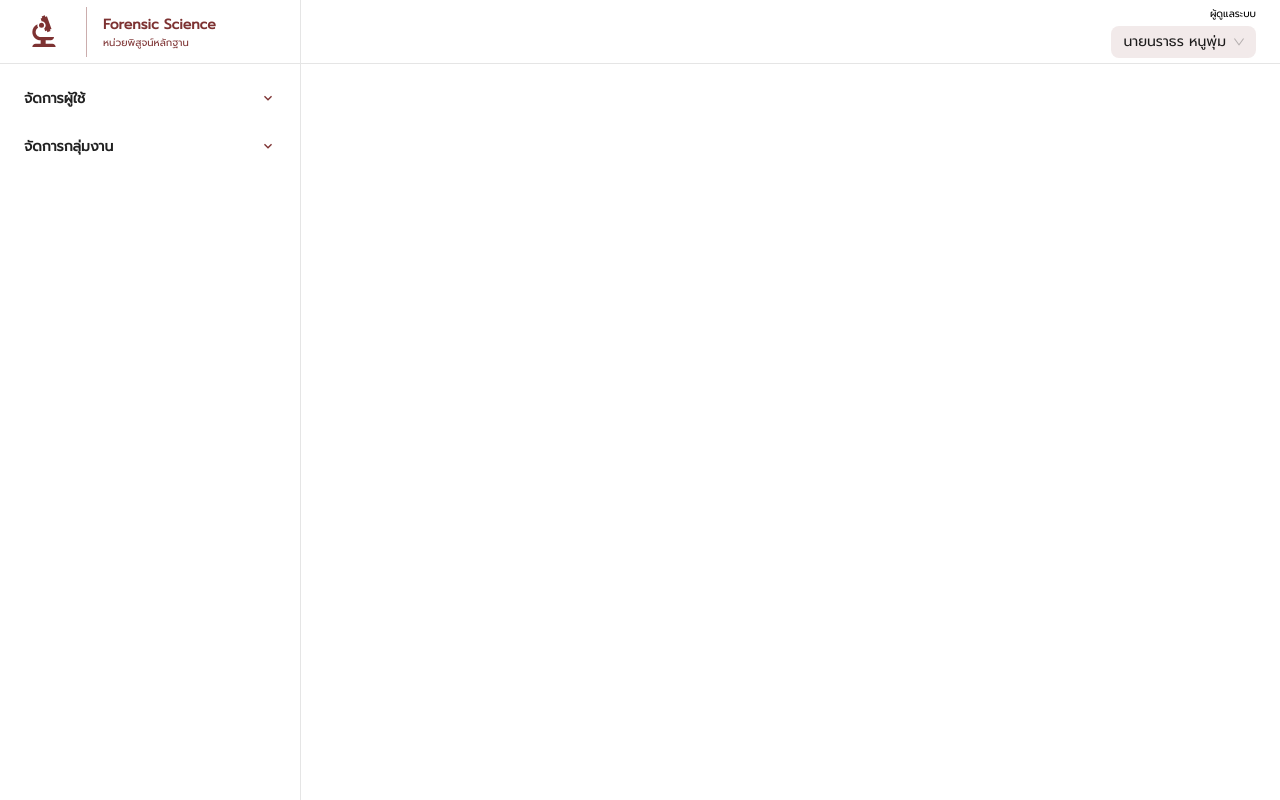
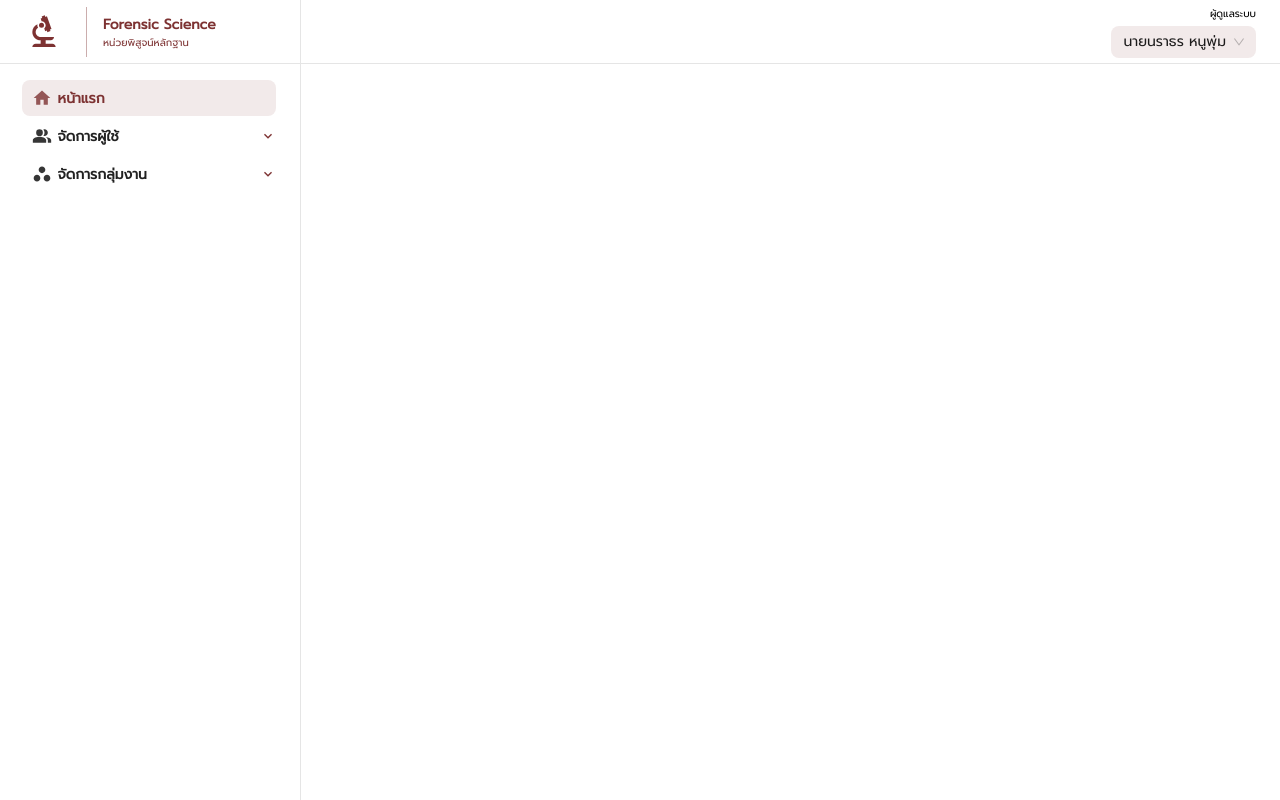
Before and after one commit to narathorn09/evidence-frontend, a React (Create React App) app: page / in a window 1280 px wide. Built offline with nearby package versions, Linux system fonts and the light colour scheme.

Commit message:
finish nav dasktop

```diff
--- a/src/layouts/items-navigate/items-nav.js
+++ b/src/layouts/items-navigate/items-nav.js
@@ -3,13 +3,19 @@ import Icon, {
   VideoCameraOutlined,
   UploadOutlined,
 } from "@ant-design/icons";
-import { PeopleAlt, Workspaces } from "@mui/icons-material";
+import { PeopleAlt, Workspaces,Home } from "@mui/icons-material";
 
 export const itemAdmin = [
   {
+    key: "G0",
+    label: "หน้าแรก",
+    icon: <Home sx={{ fontSize: "20px" }} />,
+    link: "/",
+  },
+  {
     key: "G1",
-    title: "จัดการผู้ใช้",
-    icon: <PeopleAlt style={{ fontSize: 20 }} />,
+    label: "จัดการผู้ใช้",
+    icon: <PeopleAlt sx={{ fontSize: "20px" }} />,
     childItems: [
       {
         key: "G1-child1",
@@ -41,116 +47,18 @@ export const itemAdmin = [
         link: "/user-management/expert/list",
         linkP: "/user-management/expert/",
       },
-      // {
-      //   key: "G1-child6",
-      //   label: "ผู้ดูแลระบบ",
-      //   link: "/user-management/admin/list",
-      //   linkP: "/user-management/admin/",
-      // },
-      // {
-      //   key: "G1-child7",
-      //   label: "ผู้การ",
-      //   link: "/user-management/commmander/list",
-      //   linkP: "/user-management/commmander/",
-      // },
-      // {
-      //   key: "G1-child8",
-      //   label: "ผู้กำกับ",
-      //   link: "/user-management/directer/list",
-      //   linkP: "/user-management/directer/",
-      // },
-      // {
-      //   key: "G1-child9",
-      //   label: "พนง. ตรวจสถานที่เกิดเหตุ",
-      //   link: "/user-management/scene-investigator/list",
-      //   linkP: "/user-management/scene-investigator/",
-      // },
-      // {
-      //   key: "G1-child10",
-      //   label: "ผู้ชำนาญการ",
-      //   link: "/user-management/expert/list",
-      //   linkP: "/user-management/expert/",
-      // },
-
-      // {
-      //   key: "G1-child11",
-      //   label: "ผู้ดูแลระบบ",
-      //   link: "/user-management/admin/list",
-      //   linkP: "/user-management/admin/",
-      // },
-      // {
-      //   key: "G1-child12",
-      //   label: "ผู้การ",
-      //   link: "/user-management/commmander/list",
-      //   linkP: "/user-management/commmander/",
-      // },
-      // {
-      //   key: "G1-child13",
-      //   label: "ผู้กำกับ",
-      //   link: "/user-management/directer/list",
-      //   linkP: "/user-management/directer/",
-      // },
-      // {
-      //   key: "G1-child14",
-      //   label: "พนง. ตรวจสถานที่เกิดเหตุ",
-      //   link: "/user-management/scene-investigator/list",
-      //   linkP: "/user-management/scene-investigator/",
-      // },
-      // {
-      //   key: "G1-child15",
-      //   label: "ผู้ชำนาญการ",
-      //   link: "/user-management/expert/list",
-      //   linkP: "/user-management/expert/",
-      // },
-      // {
-      //   key: "G1-child16",
-      //   label: "ผู้ชำนาญการ",
-      //   link: "/user-management/expert/list",
-      //   linkP: "/user-management/expert/",
-      // },
-
-      // {
-      //   key: "G1-child17",
-      //   label: "ผู้ดูแลระบบ",
-      //   link: "/user-management/admin/list",
-      //   linkP: "/user-management/admin/",
-      // },
-      // {
-      //   key: "G1-child18",
-      //   label: "ผู้การ",
-      //   link: "/user-management/commmander/list",
-      //   linkP: "/user-management/commmander/",
-      // },
-      // {
-      //   key: "G1-child19",
-      //   label: "ผู้กำกับ",
-      //   link: "/user-management/directer/list",
-      //   linkP: "/user-management/directer/",
-      // },
-      // {
-      //   key: "G1-child20",
-      //   label: "พนง. ตรวจสถานที่เกิดเหตุ",
-      //   link: "/user-management/scene-investigator/list",
-      //   linkP: "/user-management/scene-investigator/",
-      // },
-      // {
-      //   key: "G1-child21",
-      //   label: "ผู้ชำนาญการ",
-      //   link: "/user-management/expert/list",
-      //   linkP: "/user-management/expert/",
-      // },
     ],
   },
   {
     key: "G2",
-    icon: <Workspaces style={{ fontSize: 20 }} />,
-    title: "จัดการกลุ่มงาน",
+    icon: <Workspaces sx={{ fontSize: "20px" }} />,
+    label: "จัดการกลุ่มงาน",
     childItems: [
       {
-        key: "G1-child1",
+        key: "G2-child1",
         label: "กลุ่มงาน",
-        link: "/admin/ist",
-        linkP: "/admin/",
+        link: "/group-management/list",
+        linkP: "/group-management/",
       },
     ],
   },
--- a/src/layouts/sidebar-desktop.js
+++ b/src/layouts/sidebar-desktop.js
@@ -1,33 +1,44 @@
 import React, { useState, useEffect } from "react";
-import { useLocation, useNavigate, Link } from "react-router-dom";
+import { useLocation, Link } from "react-router-dom";
 import { getItemsNav } from "./items-navigate/get-item-nav";
-import { Box, Button, Grid, Divider } from "@mui/material";
-import BiotechIcon from "@mui/icons-material/Biotech";
-import { Layout as LayoutAnt } from "antd";
-import Accordion from "@mui/material/Accordion";
-import AccordionSummary from "@mui/material/AccordionSummary";
-import AccordionDetails from "@mui/material/AccordionDetails";
-import Typography from "@mui/material/Typography";
-import ExpandMoreIcon from "@mui/icons-material/ExpandMore";
+import {
+  Box,
+  Grid,
+  Accordion,
+  AccordionSummary,
+  AccordionDetails,
+} from "@mui/material";
+import { Biotech, ExpandMore } from "@mui/icons-material";
 
 const items = getItemsNav();
 
 const SidebarDesktop = () => {
   const location = useLocation();
-  const [selectedChildItem, setSelectedChildItem] = useState("");
+  const storedExpanded = localStorage.getItem("expanded");
+  const [expanded, setExpanded] = useState(
+    storedExpanded ? JSON.parse(storedExpanded) : []
+  );
 
   useEffect(() => {
-    // Retrieve the selected child item from localStorage if available
-    const storedChildItem = localStorage.getItem("selectedChildItem");
-    if (storedChildItem) {
-      setSelectedChildItem(storedChildItem);
+    const storedExpanded = localStorage.getItem("expanded");
+    if (storedExpanded) {
+      setExpanded(JSON.parse(storedExpanded));
     }
   }, []);
 
   useEffect(() => {
-    // Save the selected child item to localStorage
-    localStorage.setItem("selectedChildItem", selectedChildItem);
-  }, [selectedChildItem]);
+    localStorage.setItem("expanded", JSON.stringify(expanded));
+  }, [expanded]);
+
+  const handleAccordionChange = (panel) => (event, isExpanded) => {
+    if (isExpanded) {
+      setExpanded((prevExpanded) => [...prevExpanded, panel]); // Add panel to expanded state
+    } else {
+      setExpanded((prevExpanded) =>
+        prevExpanded.filter((item) => item !== panel)
+      ); // Remove panel from expanded state
+    }
+  };
 
   return (
     <Box
@@ -78,7 +89,7 @@ const SidebarDesktop = () => {
             borderRight: "1px solid var(--color--main-light4)",
           }}
         >
-          <BiotechIcon
+          <Biotech
             sx={{
               width: "40px",
               height: "40px",
@@ -116,21 +127,19 @@ const SidebarDesktop = () => {
         </Grid>
       </Grid>
 
-      <Grid sx={{ pl: 3, pr: 3 }}>
+      <Grid sx={{ pl: 2.7, pr: 3, mt: 2 }}>
         {items.map((item, index) =>
           item.childItems ? (
             <Grid
               container
-              key={item.key}
+              key={`${item.key} + ${index}`}
               direction={"column"}
               sx={{ mt: index === 0 ? "10px" : "0" }}
             >
               <Accordion
                 square={true}
-                defaultExpanded={item.childItems.some(
-                  (subItem) =>
-                    subItem.link === localStorage.getItem("selectedChildItem")
-                )}
+                // defaultExpanded={["G1"]}
+                // defaultExpanded={expanded.includes(item.key)}
                 TransitionProps={{ unmountOnExit: true }}
                 sx={{
                   boxShadow: "none",
@@ -139,14 +148,15 @@ const SidebarDesktop = () => {
                   mb: index === items.length - 1 ? 10 : 0,
                 }}
                 disableGutters={true}
+                expanded={expanded.includes(item.key)} // Check if panel is in expanded state
+                onChange={handleAccordionChange(item.key)}
               >
                 <AccordionSummary
                   expandIcon={
-                    <ExpandMoreIcon
+                    <ExpandMore
                       sx={{
                         fontSize: "16px",
                         color: "var(--color--main)",
-                        // transform: "rotate(-90deg)",
                       }}
                     />
                   }
@@ -155,27 +165,58 @@ const SidebarDesktop = () => {
                   sx={{
                     p: 0,
                     m: 0,
-                    mt: "0px",
-                    height: "16px",
+
+                    mt: "2px",
+                    minHeight: "0px",
+                    height: "36px",
                     ":hover": {
                       color: "var(--color--main)",
+                      backgroundColor: "var(--color--main-light04)",
                     },
                     display: "flex",
                     alignItems: "center",
                     justifyContent: "center",
+                    borderRadius: "8px",
+                  }}
+                >
+                  <Grid
+                    container
+                    direction="row"
+                    sx={{
+                      pl: "10px",
+                      display: "flex",
+                      alignItems: "center",
                     }}
                   >
                     <Grid
                       sx={{
+                        opacity: 0.9,
+                        display: "flex",
+                        alignItems: "center",
+                        fontSize: "20px",
+                      }}
+                    >
+                      {item.icon}
+                    </Grid>
+                    <Grid
+                      sx={{
                         fontWeight: "bold",
                         fontSize: ".875rem",
+                        pl: "6px",
                       }}
                     >
-                    {item.title}
+                      {item.label}
+                    </Grid>
                   </Grid>
                 </AccordionSummary>
                 <AccordionDetails
-                  sx={{ p: 0, m: 0, mb: index === items.length - 1 ? 10 : 0 }}
+                  sx={{
+                    p: 0,
+                    m: 0,
+                    pl: "10px",
+                    mb: index === items.length - 1 ? 10 : 0,
+                    mt: 0.5,
+                  }}
                 >
                   <Grid container direction={"row"}>
                     <Grid
@@ -189,14 +230,16 @@ const SidebarDesktop = () => {
                       }}
                     ></Grid>
                     <Grid item md={11.9} container direction={"column"}>
-                      {item.childItems.map((subItem) => {
+                      {item.childItems.map((subItem, i) => {
+                        const pathNav = new RegExp(subItem.linkP, "i");
+                        const result = location.pathname.match(pathNav);
                         return (
                           <Grid
                             item
                             component={Link}
-                            key={subItem.key}
+                            key={`${subItem.key} + ${i}`}
                             to={subItem.link}
-                            onClick={() => setSelectedChildItem(subItem.link)}
+                            // onClick={() => setSelectedChildItem(subItem.link)}
                             sx={{
                               textAlign: "left",
                               textDecoration: "none",
@@ -205,22 +248,14 @@ const SidebarDesktop = () => {
                               pl: "24px",
                               marginLeft: "-2px",
                               marginBottom: "4px",
-                              color:
-                                location?.pathname === subItem.link
-                                  ? "var(--color--main)"
-                                  : "#000000",
-                              backgroundColor:
-                                location?.pathname === subItem.link
+                              color: result ? "var(--color--main)" : "#000000",
+                              backgroundColor: result
                                 ? "var(--color--main-light1)"
                                 : "",
-                              borderLeft:
-                                location?.pathname === subItem.link
+                              borderLeft: result
                                 ? "3px solid var(--color--main)"
                                 : "3px solid rgba(0,0,0,0.01)",
-                              fontWeight:
-                                location?.pathname === subItem.link
-                                  ? "bold"
-                                  : "0",
+                              fontWeight: result ? "bold" : "0",
                               fontSize: ".875rem",
                               ":hover": {
                                 color: "var(--color--main)",
@@ -240,7 +275,68 @@ const SidebarDesktop = () => {
               </Accordion>
             </Grid>
           ) : (
-            <></>
+            <Grid
+              key={`${item.key} + ${index}`}
+              component={Link}
+              to={item.link}
+              // onClick={() => setSelectedChildItem(subItem.link)}
+              container
+              direction={"row"}
+              sx={{
+                alignItems: "center",
+                textDecoration: "none",
+                borderRadius: "8px",
+                height: "36px",
+                mt: "2px",
+                pl: "10px",
+                color:
+                  location?.pathname === item.link
+                    ? "var(--color--main)"
+                    : "#000000",
+                backgroundColor:
+                  location?.pathname === item.link
+                    ? "var(--color--main-light1)"
+                    : "",
+                fontWeight: location?.pathname === item.link ? "bold" : "0",
+                fontSize: ".875rem",
+                ":hover": {
+                  color: "var(--color--main)",
+                  backgroundColor: "var(--color--main-light04)",
+                  borderRadius: "8px",
+                },
+                ":hover .text-hover": {
+                  color: "var(--color--main)",
+                },
+              }}
+            >
+              <Grid
+                item
+                sx={{
+                  display: "flex",
+                  justifyContent: "center",
+                  alignItems: "center",
+                  width: "20px",
+                  opacity: 0.8,
+                }}
+              >
+                {item.icon}
+              </Grid>
+              <Grid
+                item
+                sx={{
+                  textAlign: "left",
+                  fontWeight: "bold",
+                  pl: "6px",
+                  color:
+                    location?.pathname === item.link
+                      ? "var(--color--main)"
+                      : "#000000",
+                }}
+                className="text-hover"
+              >
+                {item.label}
+              </Grid>
+            </Grid>
           )
         )}
       </Grid>
```
Lines whose indentation alone changed are shown as unchanged.
